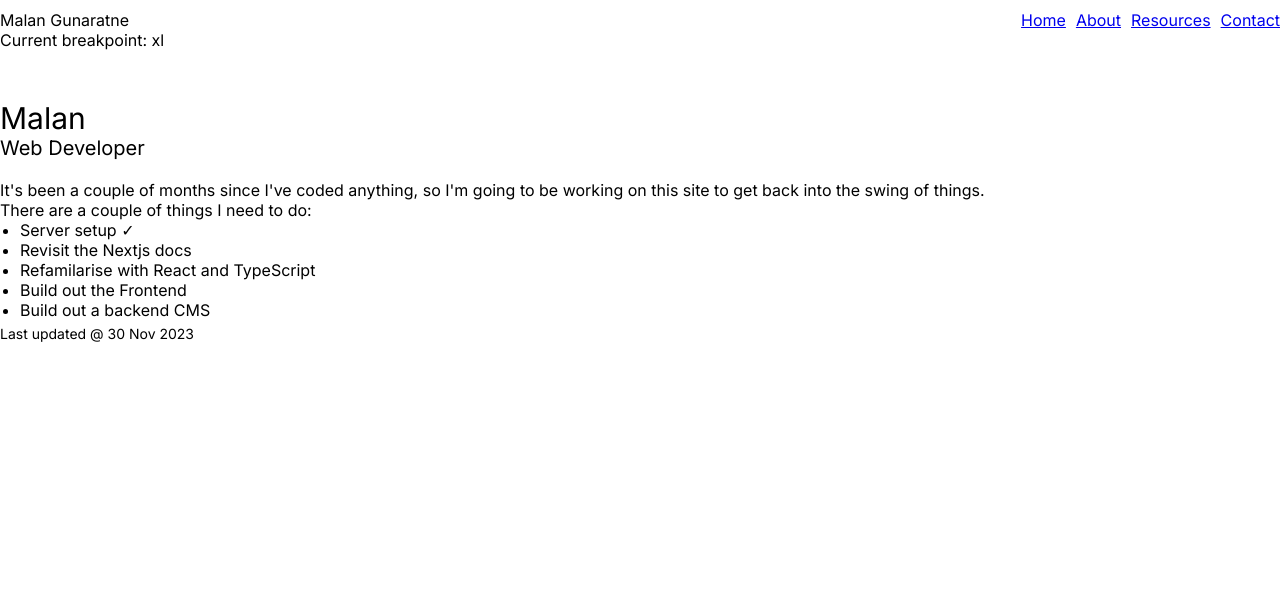
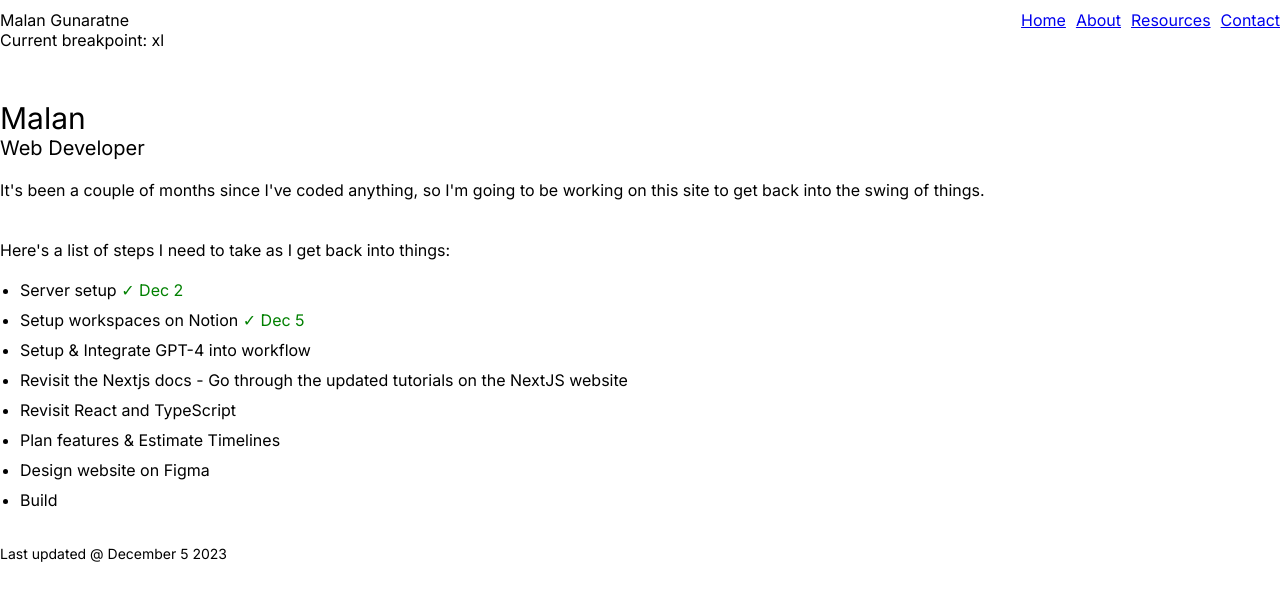
Before and after one commit to malan-gunaratne/frontend, a Next.js app: page / in a window 1280 px wide. Shown: the top 600 px of the page. Built offline with nearby package versions, Linux system fonts and the light colour scheme.

Commit message:
Added Green text component & updated Readme

```diff
--- /dev/null
+++ b/src/app/components/Text/Green.jsx
@@ -0,0 +1,7 @@
+export default function Green({ children }) {
+    return (
+        <span style={{ color: 'green' }}>
+            {children}
+        </span>
+    )
+}
--- a/src/app/index.module.scss
+++ b/src/app/index.module.scss
@@ -19,6 +19,7 @@
     ul {
         li {
             margin-left: 20px;
+            margin-bottom: 10px;
         }
     }
 
--- a/src/app/page.tsx
+++ b/src/app/page.tsx
@@ -1,5 +1,6 @@
 
 import styles from './index.module.scss';
+import Green from './components/Text/Green'
 
 export default function Home() {
     return (
@@ -11,16 +12,24 @@ export default function Home() {
             <section className={styles.status}>
                 It's been a couple of months since I've coded anything, so I'm going to be working on this site to get back into the swing of things.
                 <br/>
-                There are a couple of things I need to do:
+                <br/>
+                <br/>
+                Here's a list of steps I need to take as I get back into things:
+                <br/>
+                <br/>
                 <ul>
-                    <li>Server setup ✓</li>
-                    <li>Revisit the Nextjs docs </li>
-                    <li>Refamilarise with React and TypeScript</li>
-                    <li>Build out the Frontend</li>
-                    <li>Build out a backend CMS</li>
+                    <li>Server setup <Green>✓ Dec 2</Green></li>
+                    <li>Setup workspaces on Notion <Green>✓ Dec 5</Green></li>
+                    <li>Setup & Integrate GPT-4 into workflow</li>
+                    <li>Revisit the Nextjs docs - Go through the updated tutorials on the NextJS website</li>
+                    <li>Revisit React and TypeScript</li>
+                    <li>Plan features & Estimate Timelines</li>
+                    <li>Design website on Figma</li>
+                    <li>Build</li>
                 </ul>
+                <br/>
                 <div>
-                    Last updated @ 30 Nov 2023
+                    Last updated @ December 5 2023
                 </div>
             </section>
         </main>
```
Also changed, not shown: 1 other file (tests, documents, lock files or other folders).
